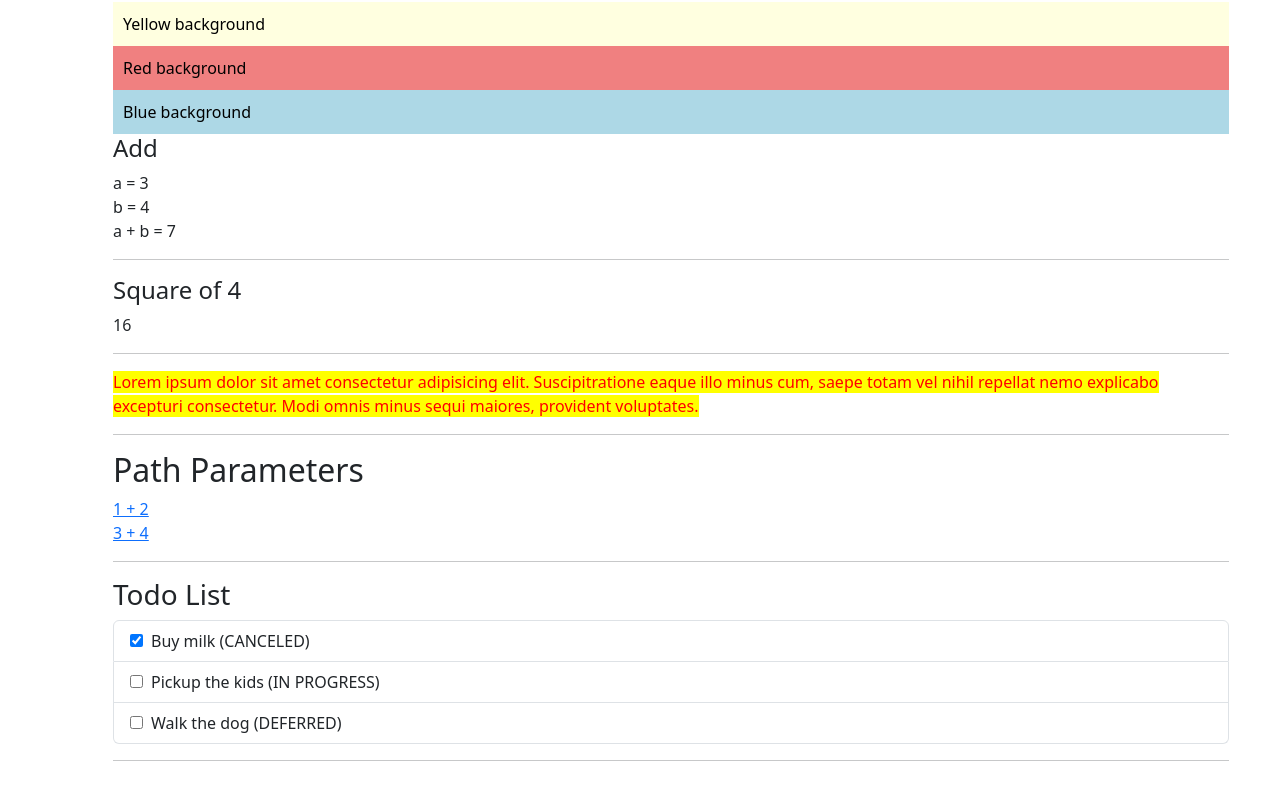
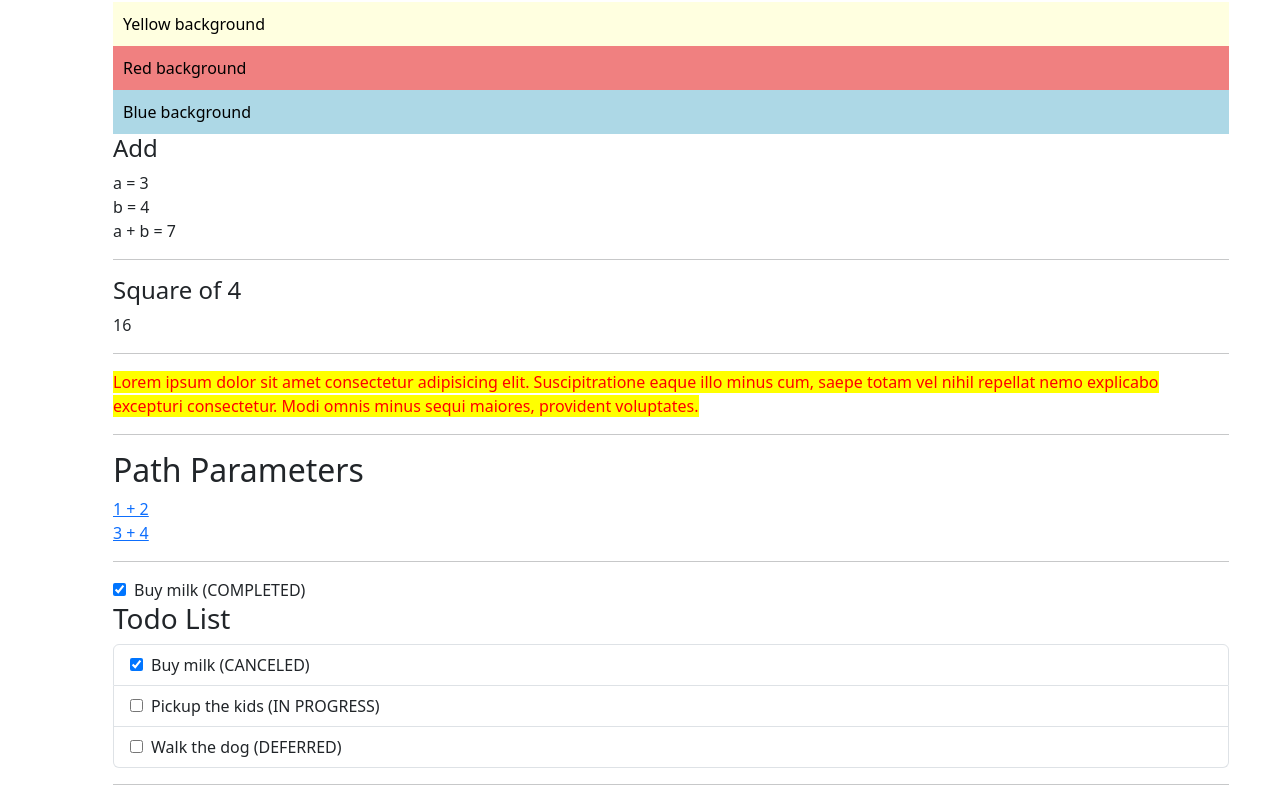
Before and after one commit to hydec5ive/kambaz-next-js, a Next.js app: page /labs/lab3 in a window 1280 px wide. Shown: the part 4966-5768 px from the top of the page. Before the commit the page ends 5744 px from the top, so only its background shows below. Built offline with nearby package versions, Linux system fonts and the light colour scheme.

Commit message:
A3 Final

```diff
--- a/app/labs/lab3/page.tsx
+++ b/app/labs/lab3/page.tsx
@@ -30,6 +30,7 @@ import Square from "./Square";
 import Highlight from "./Highlight";
 import PathParameters from "./PathParameters";
 import TodoList from "./todos/TodoList";
+import TodoItem from "./todos/TodoItem";
 
 export default function Lab3() {
   console.log("Hello World!");
@@ -75,7 +76,7 @@ export default function Lab3() {
       </Highlight>
       <hr />
       <PathParameters />
+      <TodoItem />
       <TodoList />
     </div>
-  );
-}
+  );}
```
